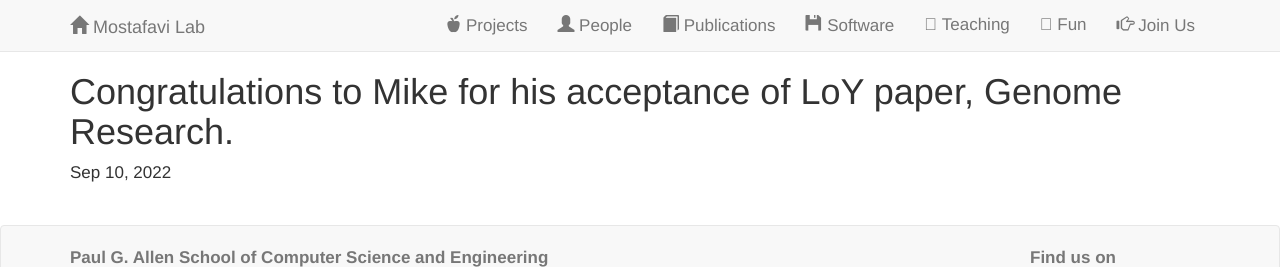
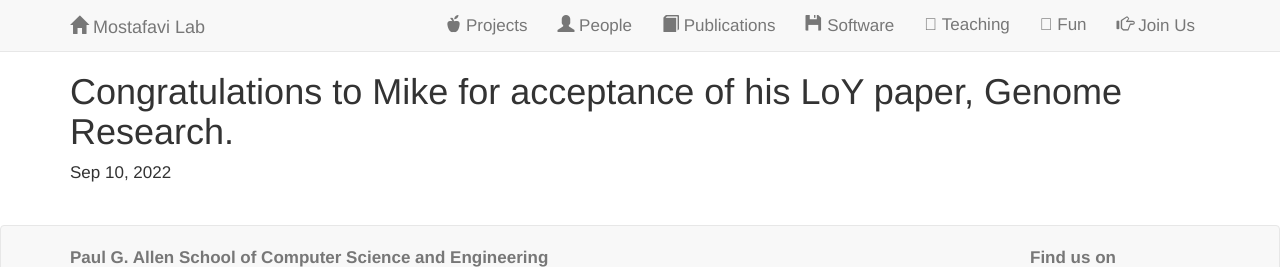
Before and after one commit to saramostafavi/saramostafavi.github.io, a Jekyll site: the page built from _posts/2022-09-10-GR.md, in a window 1280 px wide. Shown: the top 267 px of the page. Built offline with Jekyll 4.4.1, drawn with Linux system fonts in a browser that asks for light colours; nearby versions of some CDN libraries; a style sheet for code colours, icons or effects is not loaded.

Commit message:
Update 2022-09-10-GR.md

```diff
--- a/_posts/2022-09-10-GR.md
+++ b/_posts/2022-09-10-GR.md
@@ -1,7 +1,7 @@
 ---
 layout: post
-title:  Congratulations to Mike for his acceptance of LoY paper, Genome Research.
+title:  Congratulations to Mike for acceptance of his LoY paper, Genome Research.
 date:   2022-09-10
 excerpt: >
-  Congratulations to Mike for his acceptance of LoY paper, Genome Research.
+  Congratulations to Mike for acceptance of his LoY paper, Genome Research.
 ---
```
